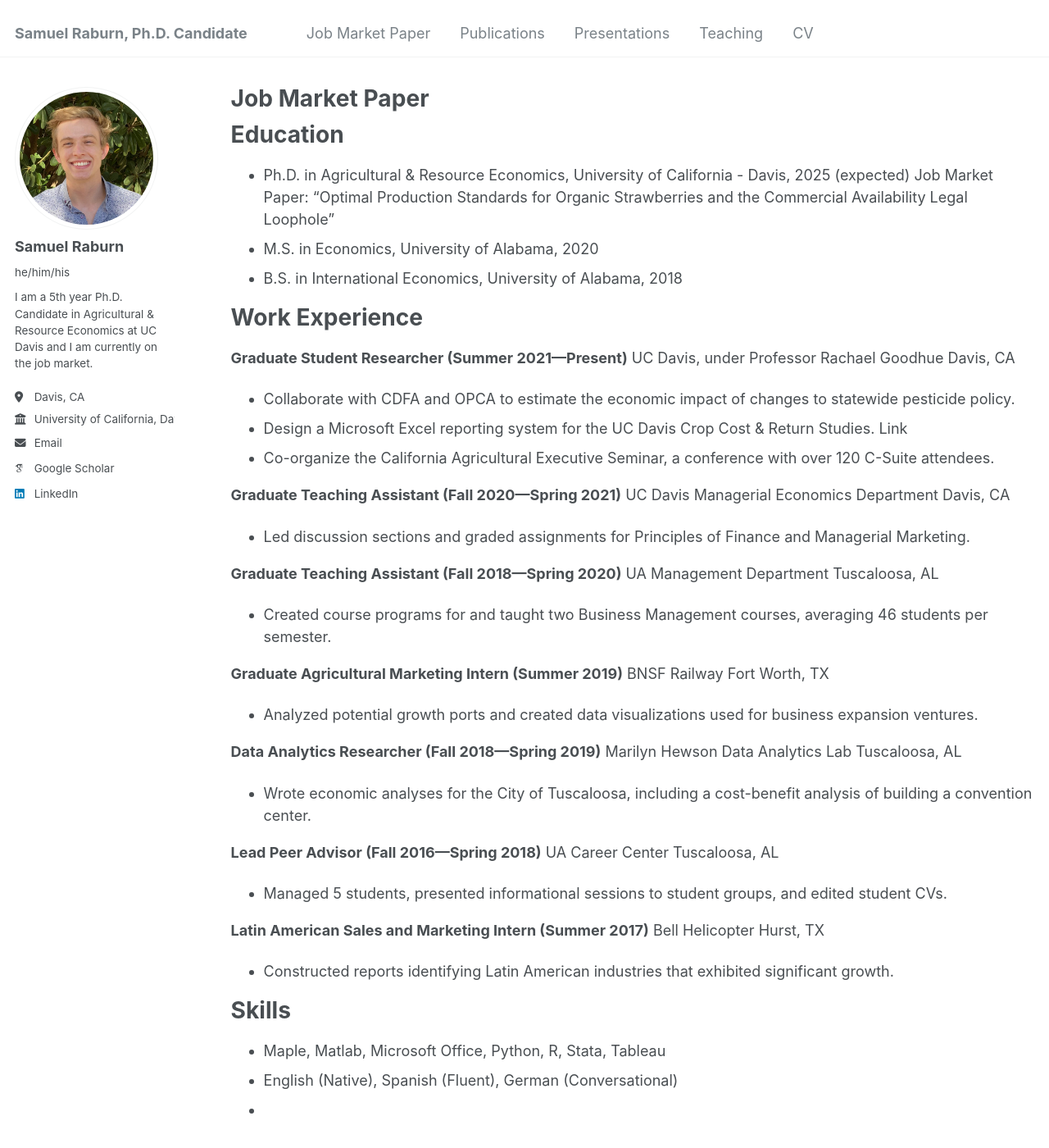
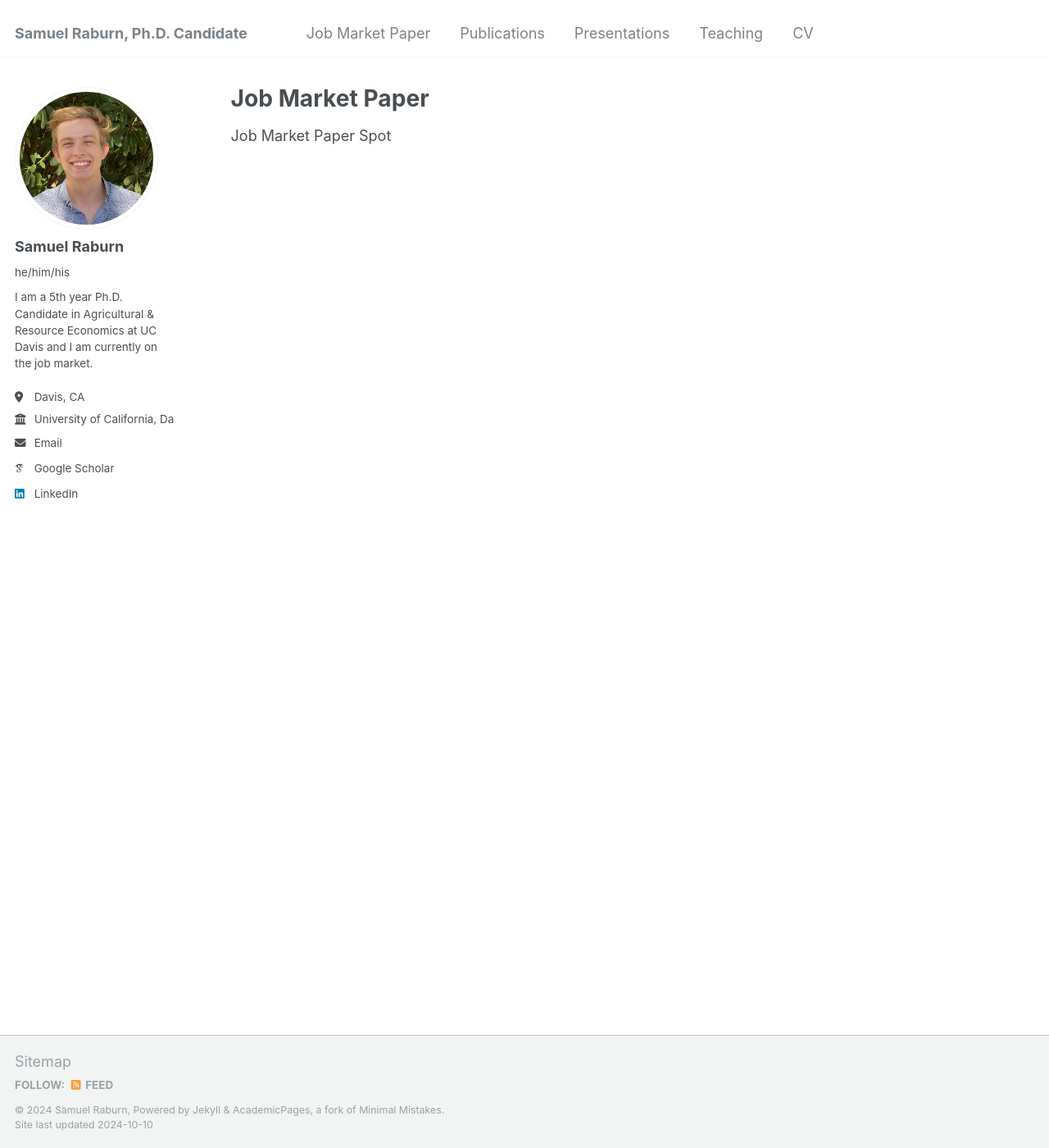
Before and after one commit to sraburn/sraburn.github.io, a Jekyll site: the page built from _pages/jmp.md, in a window 1280 px wide and 1400 px high. Shown: the whole window at 82% size. Built offline with Jekyll 4.4.1, drawn with Linux system fonts in a browser that asks for light colours; some web fonts are replaced.

Commit message:
Update jmp.md

```diff
--- a/_pages/jmp.md
+++ b/_pages/jmp.md
@@ -7,47 +7,4 @@ author_profile: true
 
 {% include base_path %}
 
-Education
-======
-* Ph.D. in Agricultural & Resource Economics, University of California - Davis, 2025 (expected)
-  Job Market Paper: “Optimal Production Standards for Organic Strawberries and the Commercial Availability Legal Loophole”
-* M.S. in Economics, University of Alabama, 2020
-* B.S. in International Economics, University of Alabama, 2018
-
-Work Experience
-======
-**Graduate Student Researcher (Summer 2021—Present)**
-UC Davis, under Professor Rachael Goodhue Davis, CA
-* Collaborate with CDFA and OPCA to estimate the economic impact of changes to statewide pesticide policy.
-* Design a Microsoft Excel reporting system for the UC Davis Crop Cost & Return Studies. Link
-* Co-organize the California Agricultural Executive Seminar, a conference with over 120 C-Suite attendees.
-
-**Graduate Teaching Assistant (Fall 2020—Spring 2021)**
-UC Davis Managerial Economics Department Davis, CA
-* Led discussion sections and graded assignments for Principles of Finance and Managerial Marketing.
-
-**Graduate Teaching Assistant (Fall 2018—Spring 2020)**
-UA Management Department Tuscaloosa, AL
-* Created course programs for and taught two Business Management courses, averaging 46 students per semester.
-
-**Graduate Agricultural Marketing Intern (Summer 2019)**
-BNSF Railway Fort Worth, TX
-* Analyzed potential growth ports and created data visualizations used for business expansion ventures.
-
-**Data Analytics Researcher (Fall 2018—Spring 2019)**
-Marilyn Hewson Data Analytics Lab Tuscaloosa, AL
-* Wrote economic analyses for the City of Tuscaloosa, including a cost-benefit analysis of building a convention center.
-
-**Lead Peer Advisor (Fall 2016—Spring 2018)**
-UA Career Center Tuscaloosa, AL
-* Managed 5 students, presented informational sessions to student groups, and edited student CVs.
-
-**Latin American Sales and Marketing Intern (Summer 2017)**
-Bell Helicopter Hurst, TX
-* Constructed reports identifying Latin American industries that exhibited significant growth.
-
-Skills
-======
-* Maple, Matlab, Microsoft Office, Python, R, Stata, Tableau
-* English (Native), Spanish (Fluent), German (Conversational)
-*
+Job Market Paper Spot
```
